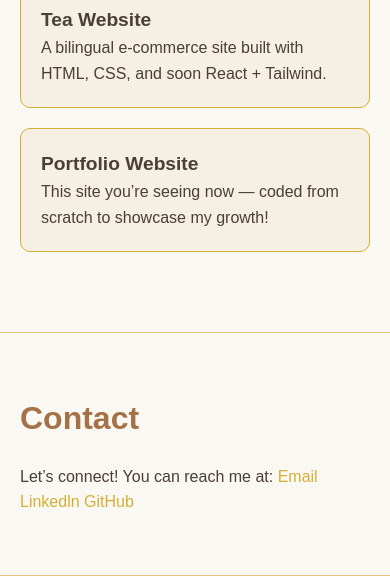
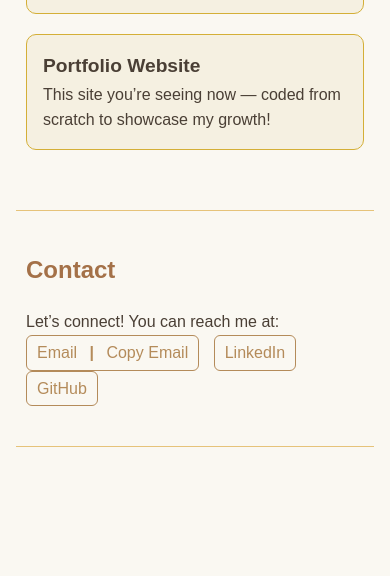
Before and after one commit to Kellertsn/personal-website, a plain HTML site: page index.html in a window 390 px wide. Shown: the part 735-1311 px from the top of the page. After the commit the page ends 1182 px from the top, so only its background shows below. Drawn offline with Linux system fonts and the light colour scheme.

Commit message:
Add files via upload

```diff
--- a/index.html
+++ b/index.html
@@ -19,7 +19,7 @@
     <h2>About Me</h2>
     <p>Hi, I'm Yu-Kai, a recent graduate from the MSBA program at Arizona State University.<br>
       My diverse background has equipped me with the ability to quickly adapt to fast-changing environments.<br>
-      I’m currently seeking full-time opportunities in web development or full-stack engineering.<br>
+      I’m currently seeking full-time opportunities in web development or frontend engineering.<br>
       Feel free to connect with me if you have any relevant openings!<br>
     </p>
   </section>
@@ -39,13 +39,21 @@
 
   <!-- Contact Section -->
   <section id="contact" class="section contact-section">
-    <h2>Contact</h2>
-    <p>Let’s connect! You can reach me at:
-      <a href="keller.tsn@gmail.com">Email</a>
-      <a href="www.linkedin.com/in/keller-tseng">Linkedln</a>
-      <a href="https://github.com/kellertsn">GitHub</a></p>
-    </p>
-  </section>
+  <h2>Contact</h2>
+  <p>Let’s connect! You can reach me at:
+    <span class="contact-item">
+      <a href="mailto:terran.tseng@gmail.com">Email</a>
+      <span class="divider">|</span>
+      <button onclick="navigator.clipboard.writeText('terran.tseng@gmail.com')">Copy Email</button>
+    </span>
+    <span class="contact-item">
+      <a href="https://www.linkedin.com/in/yukai-tseng" target="_blank">LinkedIn</a>
+    </span>
+    <span class="contact-item">
+      <a href="https://github.com/kellertsn" target="_blank">GitHub</a>
+    </span>
+  </p>
+</section>
 
 </body>
 </html>
--- a/styles.css
+++ b/styles.css
@@ -99,3 +99,62 @@ a {
 a:hover {
   text-decoration: underline;
 }
+
+
+/* Media Queries */
+@media (max-width: 600px) {
+  body {
+    padding: 0 16px;
+  }
+
+  .page-title h1 {
+    font-size: 1.8rem;
+    text-align: left;
+  }
+
+  .section {
+    padding: 40px 10px;
+  }
+
+  .project-card {
+    padding: 16px;
+  }
+
+  .contact-links a {
+    display: block;
+    margin-bottom: 8px;
+  }
+
+  h2 {
+    font-size: 1.5rem;
+  }
+
+  p {
+    font-size: 1rem;
+  }
+}
+
+.contact-item {
+  border: 1px solid #b48b5a;
+  border-radius: 6px;
+  padding: 4px 10px;
+  margin-right: 10px;
+  display: inline-block;
+}
+.contact-item a, .contact-item button {
+  color: #b48b5a;
+  text-decoration: none;
+  background: none;
+  border: none;
+  cursor: pointer;
+  font-size: inherit;
+}
+.contact-item button:focus {
+  outline: none;
+}
+
+.divider {
+  margin: 0 8px;
+  color: #b48b5a;
+  font-weight: bold;
+}
```
